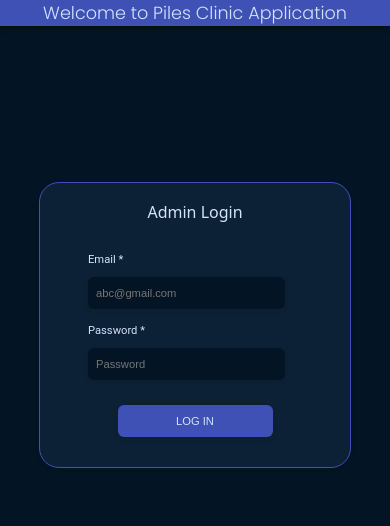
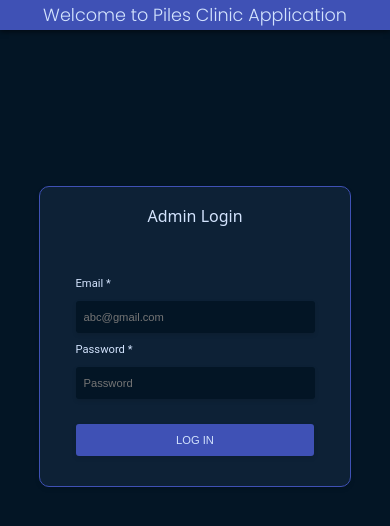
Before and after one commit to sudarshan692/clinic-dashboard, a React (Create React App) app: page /login in a window 390 px wide. Shown: the top 526 px of the page. Built offline with nearby package versions, Linux system fonts and the light colour scheme; no server answers; some icons are missing; a web font is replaced by a local one.

Commit message:
login css

```diff
--- a/src/components/Login/Login.js
+++ b/src/components/Login/Login.js
@@ -83,11 +83,11 @@ const Login = () => {
           <LoadingSpinner />
         </div>
       )}
-      <h1 className="heading">Welcome to Piles Clinic Application</h1>
+      <h1 className="login-nav-heading">Welcome to Piles Clinic Application</h1>
       <div className="login-card">
         <h2 className="card-heading">Admin Login</h2>
         <div>
-          <label className="login-label">Email *</label>
+          <label className="login-labels">Email *</label>
           <input
             placeholder="abc@gmail.com"
             className="login-inputboxes"
@@ -95,10 +95,10 @@ const Login = () => {
             value={email}
             onChange={(e) => setEmail(e.target.value)}
           />
-          <div className="error-message">{emailError}</div>
+          <div className="login-validation-message">{emailError}</div>
         </div>
         <div>
-          <label className="login-label">Password *</label>
+          <label className="login-labels">Password *</label>
           <input
             placeholder="Password"
             className="login-inputboxes"
@@ -106,7 +106,7 @@ const Login = () => {
             value={password}
             onChange={(e) => setPassword(e.target.value)}
           />
-          <div className="error-message">{passwordError}</div>
+          <div className="login-validation-message">{passwordError}</div>
         </div>
         <button
           className="login-button"
--- a/src/components/Login/login.css
+++ b/src/components/Login/login.css
@@ -1,5 +1,20 @@
+.login-nav-heading {
+  display: flex;
+  align-items: center;
+  justify-content: center;
+  color: rgb(211, 227, 253);
+  font-size: 1.8em;
+  margin-top: 0;
+  padding-top: 5px;
+  padding-bottom: 8px;
+  background-color: #3f51b5;
+  box-shadow: 0px 2px 5px rgba(0, 0, 0, 0.5);
+  font-family: "Poppins", sans-serif;
+  font-weight: 300;
+  font-style: normal;
+}
 .login-card {
-  border-radius: 20px;
+  border-radius: 15px;
   background-color: #0d2136;
   box-shadow: 0 2px 5px rgba(0, 0, 0, 0.1);
   display: flex;
@@ -23,7 +38,7 @@
   font-style: normal;
   font-size: 1.6em;
 }
-.login-label {
+.login-labels {
   color: rgb(211, 227, 253);
 }
 .login-inputboxes {
@@ -58,61 +73,74 @@
   box-shadow: 0px 2px 5px rgba(0, 0, 0, 0.1);
   transition: background-color 0.3s ease;
 }
-.error-message{
+.login-validation-message {
   color: red;
   margin-bottom: 10px;
 }
 
-@media only screen and (max-width: 600px) {
+@media only screen and (max-width: 768px) {
+  .login-nav-heading {
+    display: flex;
+    align-items: center;
+    justify-content: center;
+    color: rgb(211, 227, 253);
+    font-size: 1.1em;
+    margin-top: 0;
+    padding-top: 2px;
+    background-color: #3f51b5;
+    box-shadow: 0px 2px 5px rgba(0, 0, 0, 0.5);
+    font-family: "Poppins", sans-serif;
+    font-weight: 300;
+    font-style: normal;
+    padding-bottom: 2px;
+  }
   .login-card {
+    border-radius: 10px;
     margin-top: 40%;
     margin-left: 10%;
     margin-right: 10%;
   }
-  .login-inputboxes{
-    width: 200%;
+  .login-inputboxes {
+    display: flex;
+    flex-direction: column;
+    font-size: 0.7em;
+    height: 30px;
     padding: 1px;
     padding-left: 8px;
-    font-size: 0.7em;
-    margin-left: -60px;
+    margin-left: 0px;
+    border-radius: 3px;
+    width: 230px;
+    background: rgb(3, 21, 37);
+    border-width: 0px;
+    border-color: #092635;
+    color: rgb(211, 227, 253);
+    box-shadow: 0 2px 4px rgba(0, 0, 0, 0.1);
   }
   .login-button {
-    width: 50%;
+    border-radius: 3px;
+    width: 238px;
     display: flex;
     justify-content: center;
   }
   .card-heading {
-    margin-bottom: 20px;
+    margin-bottom: 40px;
     font-size: 1em;
   }
-  .login-label {
+  .login-labels {
     font-size: 0.7em;
-    margin-left: -60px;
+    margin-left: 0px;
   }
   .login-button {
     font-size: 0.7em;
     padding: 10px;
-    margin-top: 15px;
+    margin-top: 20px;
     margin-bottom: 30px;
   }
-  .error-message{
+  .login-validation-message {
     color: red;
-    margin-bottom: 10px;
+    margin-bottom: 5px;
     font-size: 0.7em;
-    margin-left: -60px;
-  }
-  .heading {
-    display: flex;
-    align-items: center;
-    justify-content: center;
-    color: rgb(211, 227, 253);;
-    font-size: 1.1em;
-    margin-top: 0;
-    padding-bottom: 8px;
-    background-color: #3f51b5;
-    box-shadow: 0px 2px 5px rgba(0, 0, 0, 0.5);
-    font-family: "Poppins", sans-serif;
-    font-weight: 300;
-    font-style: normal;padding-bottom: 0px;
+    margin-left: 0px;
+    margin-top: -5px;
   }
 }
```
Lines whose indentation alone changed are shown as unchanged.
